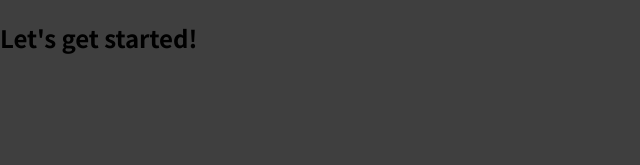
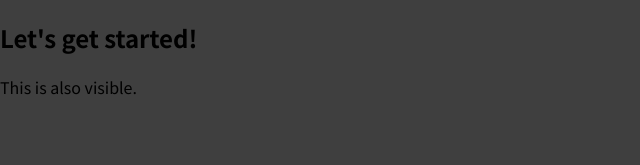
Before and after one commit to ma1379/React_Intro_Activity, a React (Create React App) app in the folder 01-starting-setup/01-starting-setup/: page / in a window 1280 px wide. Shown: the top 165 px of the page, without its empty margins (0-640 px from the left). Built offline with nearby package versions, Linux system fonts and the light colour scheme.

Commit message:
progress check

```diff
--- a/01-starting-setup/01-starting-setup/src/App.js
+++ b/01-starting-setup/01-starting-setup/src/App.js
@@ -2,6 +2,7 @@ function App() {
   return (
     <div>
       <h2>Let's get started!</h2>
+      <p>This is also visible.</p>
     </div>
   );
 }
--- a/01-starting-setup/01-starting-setup/src/index.js
+++ b/01-starting-setup/01-starting-setup/src/index.js
@@ -1,3 +1,4 @@
+import React from 'react';
 import ReactDOM from 'react-dom/client';
 
 import './index.css';
```
Also changed, not shown: 01-starting-setup/01-starting-setup/components/ExpenseItem.js (added, +7 -0 lines), 01-starting-setup/01-starting-setup/components/ExpenseItem.css (added).
